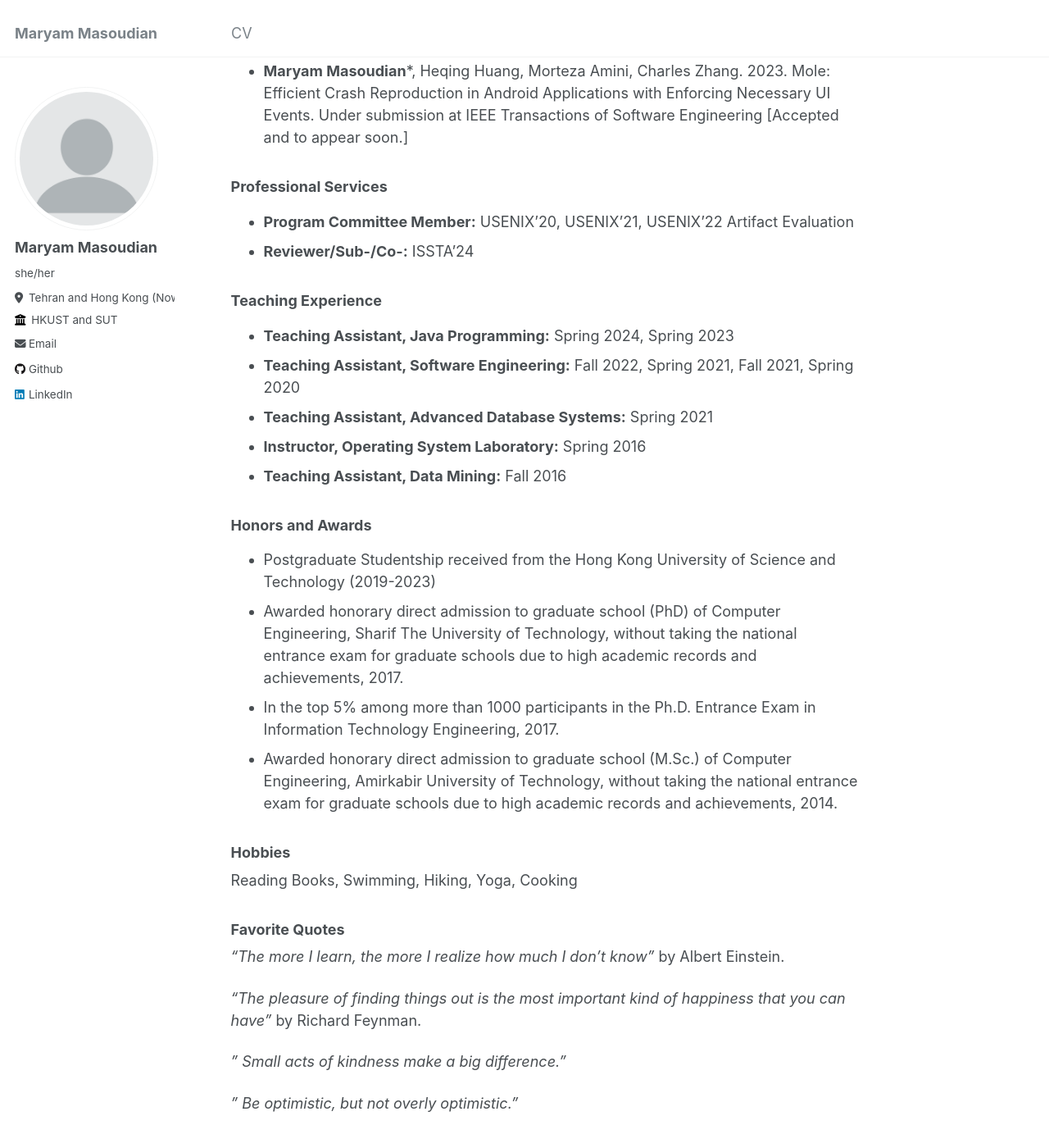
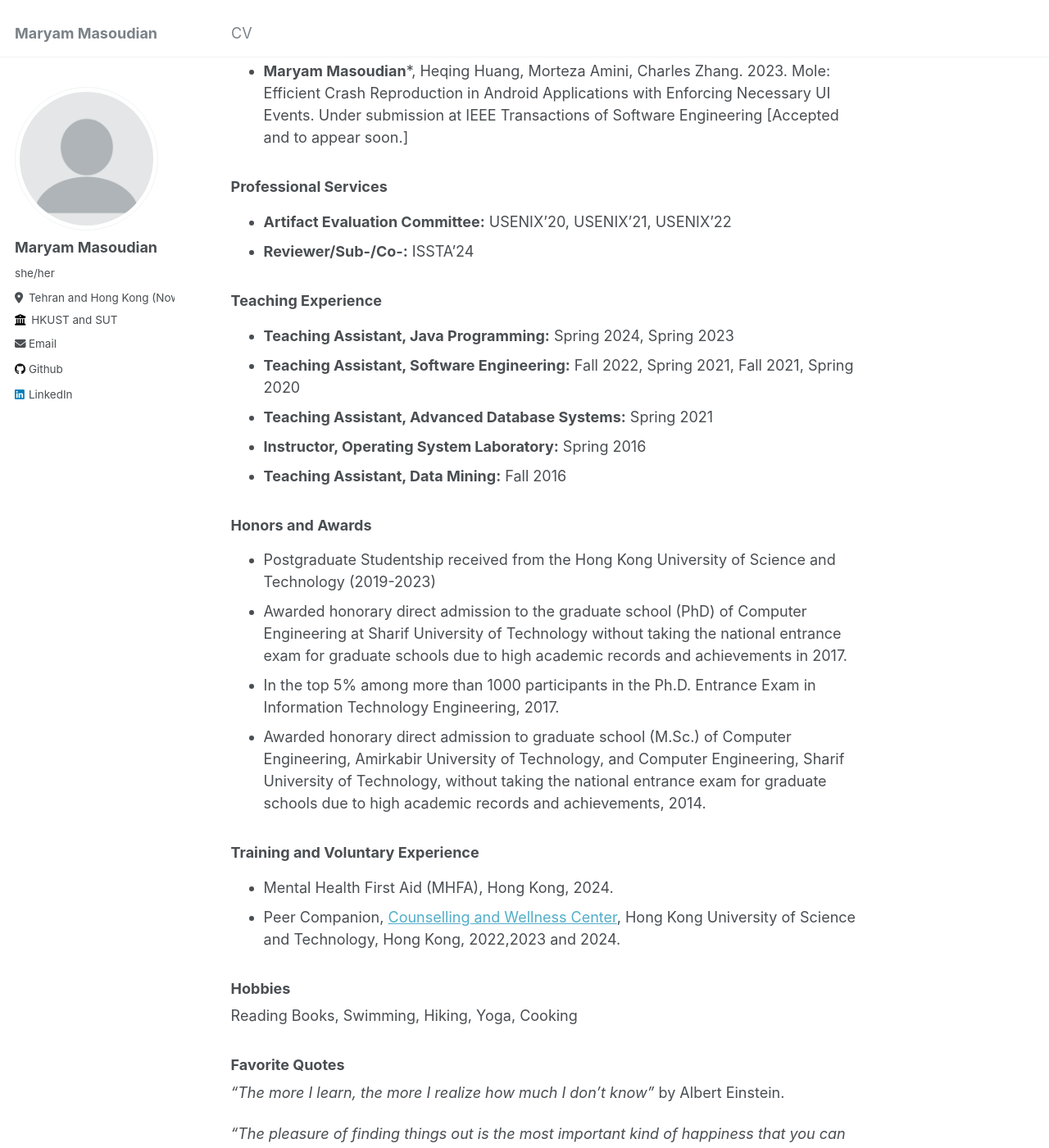
Before and after one commit to maryammsd/maryammsd.github.io, a Jekyll site: the page built from _pages/about.md, in a window 1280 px wide and 1400 px high, scrolled down 721 px. Shown: the whole window at 82% size. Built offline with Jekyll 4.4.1, drawn with Linux system fonts in a browser that asks for light colours.

Commit message:
Update about.md

```diff
--- a/_pages/about.md
+++ b/_pages/about.md
@@ -21,7 +21,7 @@ Software Testing, Program Analysis
 * **Maryam Masoudian***, Heqing Huang, Morteza Amini, Charles Zhang. 2023. Mole: Efficient Crash Reproduction in Android Applications with Enforcing Necessary UI Events. Under submission at IEEE Transactions of Software Engineering [Accepted and to appear soon.]
 
 ### Professional Services
-* **Program Committee Member:** USENIX’20, USENIX’21, USENIX’22 Artifact Evaluation
+* **Artifact Evaluation Committee:** USENIX’20, USENIX’21, USENIX’22
 * **Reviewer/Sub-/Co-:** ISSTA’24
 
 ### Teaching Experience
@@ -34,9 +34,13 @@ Software Testing, Program Analysis
 ### Honors and Awards
 * Postgraduate Studentship received from the Hong Kong University of Science and Technology
 (2019-2023)
-* Awarded honorary direct admission to graduate school (PhD) of Computer Engineering, Sharif The University of Technology, without taking the national entrance exam for graduate schools due to high academic records and achievements, 2017.
+* Awarded honorary direct admission to the graduate school (PhD) of Computer Engineering at Sharif University of Technology without taking the national entrance exam for graduate schools due to high academic records and achievements in 2017.
 * In the top 5% among more than 1000 participants in the Ph.D. Entrance Exam in Information Technology Engineering, 2017.
-* Awarded honorary direct admission to graduate school (M.Sc.) of Computer Engineering, Amirkabir University of Technology, without taking the national entrance exam for graduate schools due to high academic records and achievements, 2014.
+* Awarded honorary direct admission to graduate school (M.Sc.) of Computer Engineering, Amirkabir University of Technology, and Computer Engineering, Sharif University of Technology, without taking the national entrance exam for graduate schools due to high academic records and achievements, 2014.
+
+### Training and Voluntary Experience
+* Mental Health First Aid (MHFA), Hong Kong, 2024.
+* Peer Companion, [Counselling and Wellness Center](https://counsel.hkust.edu.hk/page.php?section=Resources&subsection=36&anchor=peersupport), Hong Kong University of Science and Technology, Hong Kong, 2022,2023 and 2024.
 
 
 ### Hobbies
```
